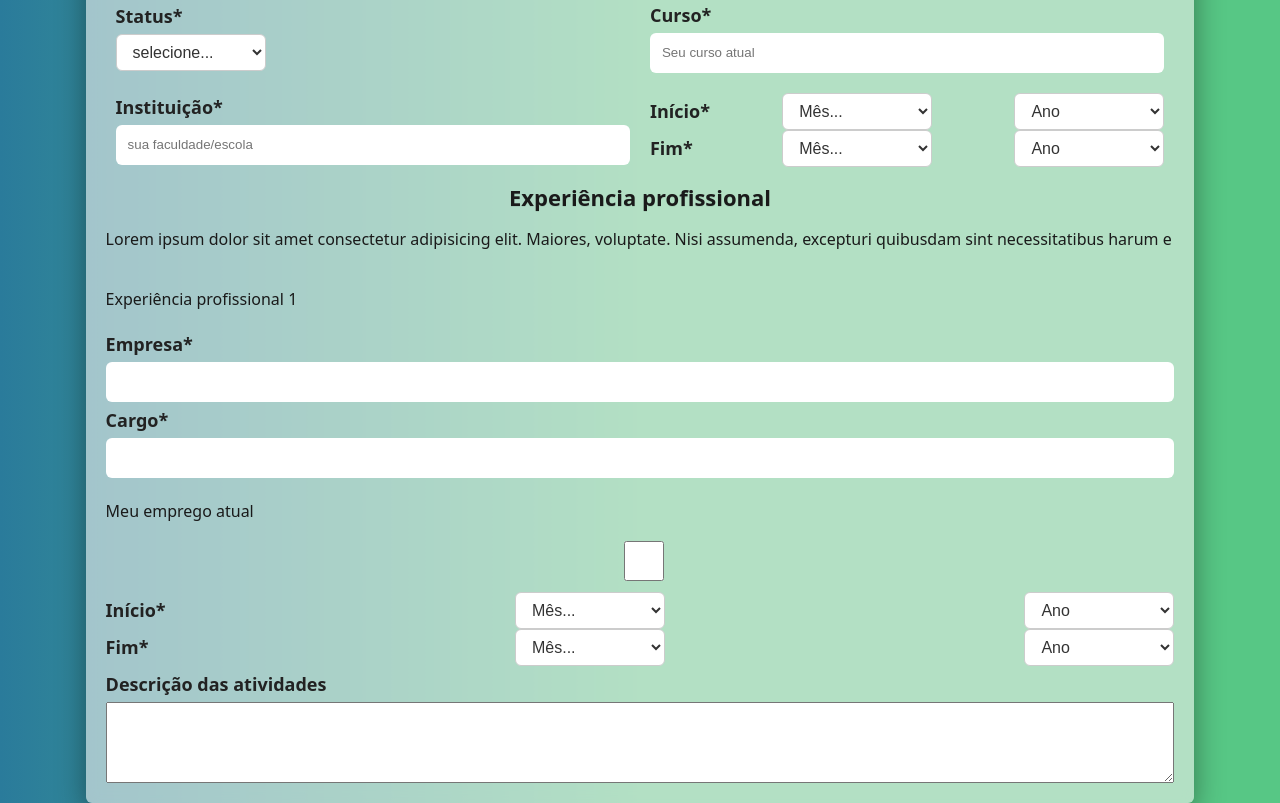
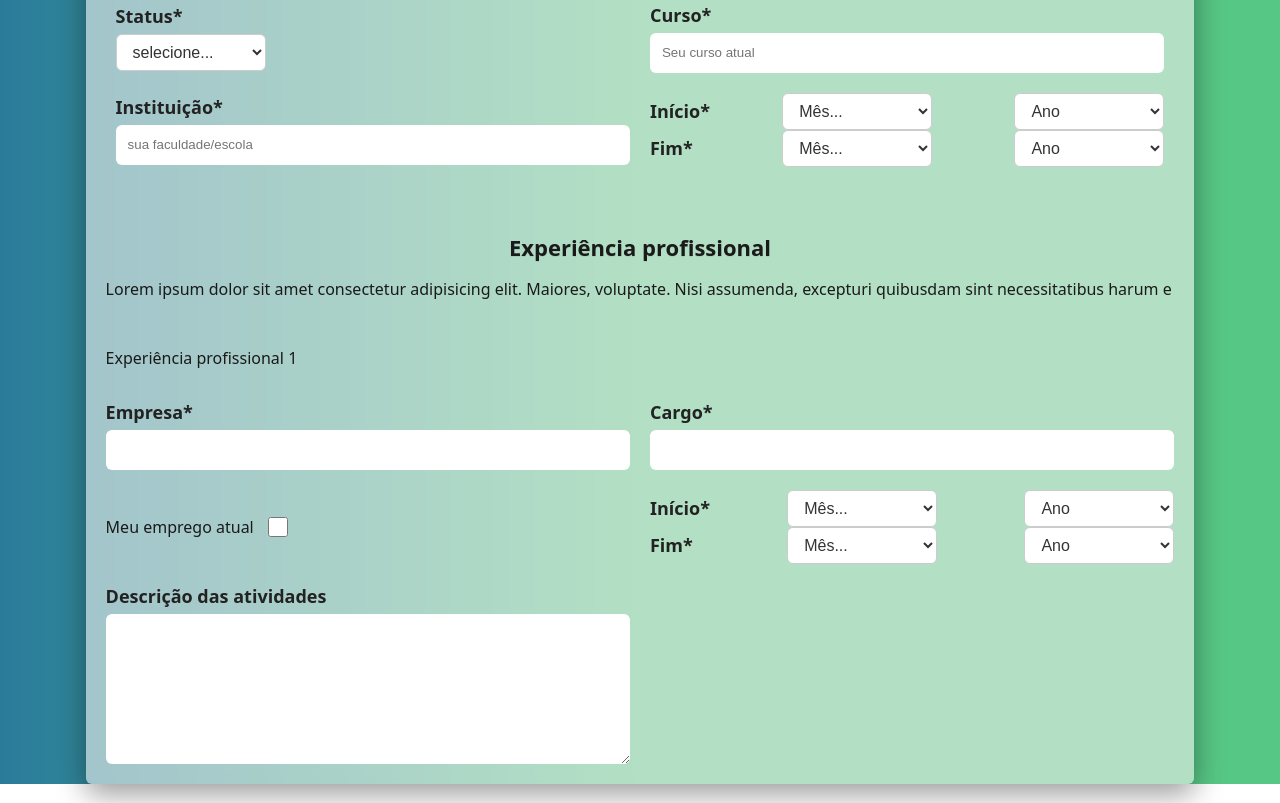
Before and after one commit to kashgarOF/Sistema-de-Login-e-Cadastro, a plain HTML site: page curriculo.html in a window 1280 px wide. Shown: the part 512-1315 px from the top of the page. Drawn offline with Linux system fonts and the light colour scheme.

Commit message:
exp profissional

```diff
--- a/css/components.css
+++ b/css/components.css
@@ -128,7 +128,7 @@
   box-shadow: 0 0 0 3px #38bdf822;
 }
 
-.field label, select, textarea{
+.field label, select{
   cursor: pointer;
 }
 
--- a/css/pages/curriculo.css
+++ b/css/pages/curriculo.css
@@ -24,3 +24,42 @@
 #campo-inicio label, #campo-fim label {
   width: 50px;
 }
+
+/*-------------------------EXPERIÊNCIA PROFISSIONAL--------------------------------*/
+#h3-prof {
+  padding: 50px 0 0 0;
+}
+
+#exp-prof-grid {
+  display: grid;
+  grid-template-columns: 1fr 1fr;
+  align-items: center;
+  gap: 20px;
+}
+
+.check-cargo {
+  display: flex;
+  flex-direction: row;
+  justify-content: start;
+  align-items: center;
+  width: 100%;
+  gap: 10px;
+}
+
+#emprego-atual {
+  width: 20px;
+  height: 20px;
+  cursor: pointer;
+}
+
+#textarea-atv {
+  width: 100%;
+  height: 150px;
+  border: none;
+  border-radius: 6px;
+  outline: none;
+}
+
+#textarea-atv:focus {
+  box-shadow: 0 0 0 4px rgba(76, 175, 239, 0.25);
+}
--- a/curriculo.html
+++ b/curriculo.html
@@ -173,13 +173,15 @@
                 </div>
             </div>
 <!-------------------------------EXPERIÊNCIA PROFISSIONAL----------------------------->
-            <div id="exp-prof-grid" class="field">
-                <div class="exp-prof-h3">
+
+                <div id="h3-prof" class="exp-prof-h3">
                     <h3 class="h2">Experiência profissional</h3>
-                    <p>Lorem ipsum dolor sit amet consectetur adipisicing elit. Maiores, voluptate. Nisi assumenda, excepturi quibusdam sint necessitatibus harum e</p>
+                    <p>Lorem ipsum dolor sit amet consectetur adipisicing elit. Maiores, voluptate. Nisi assumenda, excepturi quibusdam
+                        sint necessitatibus harum e</p>
                 </div>
                 <p>Experiência profissional 1</p>
 
+            <div id="exp-prof-grid" class="field">
                 <div id="prof-empresa" class="field">
                     <label for="input-empresa" id="label-empresa">Empresa*</label>
                     <input type="text"
@@ -193,12 +195,12 @@
                     id="input-cargo"
                     name="cargo_empresa"
                     required>
-                    <div class="check-cargo">
-                        <p>Meu emprego atual</p>
-                         <input type="checkbox"
-                         id="emprego-atual">
-                    </div>
                 </div>
+                <div class="check-cargo">
+                    <p>Meu emprego atual</p>
+                    <input type="checkbox" id="emprego-atual">
+                </div>
+
                 <div id="prof-select">
                     <div id="campo-inicio" class="field">
                         <label for="mes-inicio">Início*</label>
@@ -306,7 +308,7 @@
                 </div>
                 <div id="prof-descricao" class="field">
                     <label for="prof-descricao">Descrição das atividades</label>
-                    <textarea name="descricao_atv" id="textarea-atv" rows="5"></textarea>
+                    <textarea name="descricao_atv" id="textarea-atv"></textarea>
                 </div>
             </div>
         </form>
```
